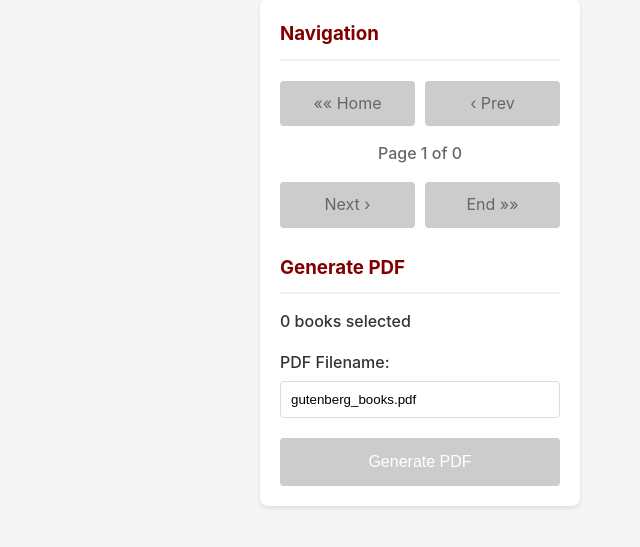
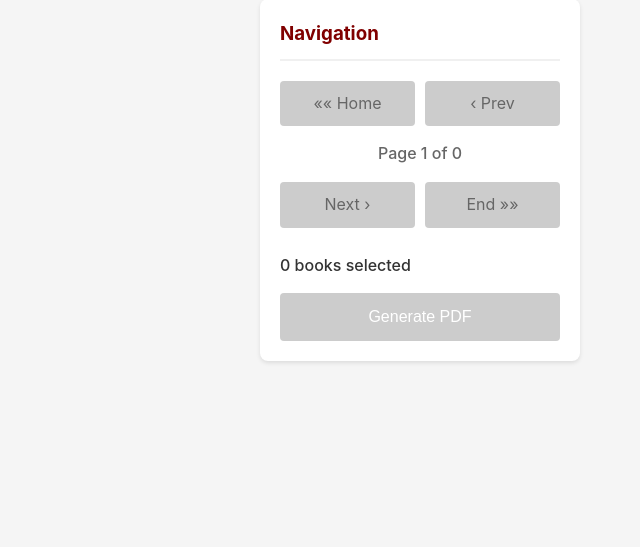
Before and after one commit to rhansoutlook/ghost-anthology, a Flask app: page / in a window 1280 px wide. Shown: the part 198-745 px from the top of the page, without its empty margins (640-1280 px from the left). Run offline with Flask 3, Linux system fonts and the light colour scheme.

Commit message:
MVP almost reached

```diff
--- a/src/scraper.py
+++ b/src/scraper.py
@@ -90,13 +90,24 @@ class GutenbergScraper:
     def _parse_book_entry(self, entry):
         """Parse individual book entry"""
         try:
-            # Get title link
+           # --- ADD THIS CORRECTED BLOCK ---
             title_link = entry.find('a', class_='link')
             if not title_link:
-                return None
+               return None
 
-            title = title_link.get_text(strip=True)
+            # The title is reliably inside a <span class="title">.
+            # We will target it directly.
+            title_span = title_link.find('span', class_='title')
+
+            if title_span:
+                title = title_span.get_text(strip=True)
+            else:
+                # This is a safety fallback. If a book has no title span,
+                # it will say "Title not found" instead of crashing the app.
+                title = "Title not found"
+
             book_url = urljoin(self.base_url, title_link['href'])
+            # --- END OF CORRECTED BLOCK ---
 
             # Extract Gutenberg ID
             id_match = re.search(r'/ebooks/(\d+)', book_url)
--- a/static/script.js
+++ b/static/script.js
@@ -1,30 +1,24 @@
 document.addEventListener('DOMContentLoaded', function() {
+    // --- Step 1: Get references to all HTML elements ("The Wiring") ---
     const checkboxes = document.querySelectorAll('.book-checkbox');
     const submitBtn = document.getElementById('submit-btn');
     const selectionCount = document.getElementById('selection-count');
-    const validationMessage = document.getElementById('validation-message'); // Our new message area
-    const filenameInput = document.getElementById('filename');
+    const validationMessage = document.getElementById('validation-message');
     const loadingDiv = document.getElementById('loading');
 
-    // Restore the full validation logic
-    function updateSelectionInfo() {
-        const selectedBoxes = document.querySelectorAll('.book-checkbox:checked');
-        selectionCount.textContent = `${selectedBoxes.length} book${selectedBoxes.length !== 1 ? 's' : ''} selected`;
-        validateSelection(selectedBoxes);
-    }
+    // --- Step 2: Define the functions that do the work ---
 
     // This function calls the server to validate the user's selection
     function validateSelection(selectedBoxes) {
         const selectedIds = Array.from(selectedBoxes).map(cb => cb.value);
 
-        // Clear previous messages and disable button before validating
-        validationMessage.textContent = '';
+        validationMessage.textContent = ''; // Clear previous messages
         if (selectedIds.length === 0) {
             submitBtn.disabled = true;
             return;
         }
 
-        // Call the server-side validation API
+        // Call the server API
         fetch('/api/validate_selection', {
             method: 'POST',
             headers: { 'Content-Type': 'application/json' },
@@ -33,14 +27,12 @@ document.addEventListener('DOMContentLoaded', function() {
         .then(response => response.json())
         .then(data => {
             if (data.valid) {
-                // If valid, enable the button and show useful info
                 submitBtn.disabled = false;
-                validationMessage.style.color = '#333'; // Use normal text color
+                validationMessage.style.color = '#333'; // Normal text color
                 validationMessage.textContent = `~${data.estimated_words.toLocaleString()} words`;
             } else {
-                // If invalid, disable the button and show the reason
                 submitBtn.disabled = true;
-                validationMessage.style.color = '#c00'; // Use red error color
+                validationMessage.style.color = '#c00'; // Red error color
                 validationMessage.textContent = data.reason;
             }
         })
@@ -51,24 +43,42 @@ document.addEventListener('DOMContentLoaded', function() {
         });
     }
 
-    // Add event listeners to checkboxes
+    // This is the main function that runs when a checkbox is clicked
+    function updateSelectionInfo() {
+        const selectedBoxes = document.querySelectorAll('.book-checkbox:checked');
+        selectionCount.textContent = `${selectedBoxes.length} book${selectedBoxes.length !== 1 ? 's' : ''} selected`;
+        validateSelection(selectedBoxes);
+    }
+
+    // --- Step 3: Attach the event listeners ---
+
+    // Listen for 'change' events on every checkbox
     checkboxes.forEach(checkbox => {
         checkbox.addEventListener('change', updateSelectionInfo);
     });
 
-    // Handle form submission
+    // Listen for 'click' events on the "Generate PDF" button
+    if (submitBtn) { // Check if the button exists before adding listener
         submitBtn.addEventListener('click', function() {
             const selectedBoxes = document.querySelectorAll('.book-checkbox:checked');
             const selectedIds = Array.from(selectedBoxes).map(cb => cb.value);
-        const filename = filenameInput.value.trim() || 'gutenberg_books.pdf';
 
-        if (selectedIds.length === 0) { return; } // Should be disabled anyway
+            if (selectedIds.length === 0) { return; }
 
-        const finalFilename = filename.endsWith('.pdf') ? filename : filename + '.pdf';
+            // Generate the timestamped filename
+            const now = new Date();
+            const year = now.getFullYear();
+            const month = String(now.getMonth() + 1).padStart(2, '0');
+            const day = String(now.getDate()).padStart(2, '0');
+            const hours = String(now.getHours()).padStart(2, '0');
+            const minutes = String(now.getMinutes()).padStart(2, '0');
+            const seconds = String(now.getSeconds()).padStart(2, '0');
+            const finalFilename = `gutenberg-${year}-${month}-${day}_${hours}${minutes}${seconds}.pdf`;
 
             loadingDiv.classList.remove('hidden');
             submitBtn.disabled = true;
 
+            // Fetch the PDF from the server
             fetch('/generate_pdf', {
                 method: 'POST',
                 headers: { 'Content-Type': 'application/json' },
@@ -79,12 +89,12 @@ document.addEventListener('DOMContentLoaded', function() {
             })
             .then(response => {
                 if (!response.ok) {
-                // Try to get a specific error message from the server
                     return response.json().then(err => { throw new Error(err.error || 'PDF generation failed') });
                 }
                 return response.blob();
             })
             .then(blob => {
+                // Trigger the browser download
                 const url = window.URL.createObjectURL(blob);
                 const a = document.createElement('a');
                 a.style.display = 'none';
@@ -102,18 +112,19 @@ document.addEventListener('DOMContentLoaded', function() {
                 console.error('Error:', error);
                 alert(`Error generating PDF: ${error.message}`);
                 loadingDiv.classList.add('hidden');
-            updateSelectionInfo(); // Re-validate to re-enable button if possible
+                updateSelectionInfo();
             });
         });
+    }
 
-    // Initialize on page load
-    updateSelectionInfo();
-
-    // This listener prevents clicks on any element with the 'disabled' class.
+    // Universal listener to prevent clicks on disabled pagination buttons
     document.addEventListener('click', function (event) {
         if (event.target.classList.contains('disabled')) {
             event.preventDefault();
             event.stopPropagation();
         }
     }, true);
+
+    // --- Step 4: Run once on page load to set the initial button state ---
+    updateSelectionInfo();
 });
--- a/templates/index.html
+++ b/templates/index.html
@@ -1,13 +1,11 @@
 <!DOCTYPE html>
 <html lang="en">
-
 <head>
     <meta charset="UTF-8">
     <meta name="viewport" content="width=device-width, initial-scale=1.0">
     <title>Project Gutenberg Book Scraper</title>
     <link rel="stylesheet" href="{{ url_for('static', filename='style.css', v='1.2') }}">
 </head>
-
 <body>
     <div class="container">
         <header>
@@ -44,28 +42,19 @@
                 <div class="sidebar-section">
                     <h3>Navigation</h3>
                     <div class="pagination">
-                        <a href="{{ url_for('index', page=1) }}"
-                            class="page-btn {% if not has_prev %}disabled{% endif %}"> «« Home </a>
-                        <a href="{{ url_for('index', page=current_page - 1) }}"
-                            class="page-btn {% if not has_prev %}disabled{% endif %}"> ‹ Prev </a>
+                        <a href="{{ url_for('index', page=1) }}" class="page-btn {% if not has_prev %}disabled{% endif %}"> «« Home </a>
+                        <a href="{{ url_for('index', page=current_page - 1) }}" class="page-btn {% if not has_prev %}disabled{% endif %}"> ‹ Prev </a>
                         <span class="page-info">Page {{ current_page }} of {{ total_pages }}</span>
-                        <a href="{{ url_for('index', page=current_page + 1) }}"
-                            class="page-btn {% if not has_next %}disabled{% endif %}"> Next › </a>
-                        <a href="{{ url_for('index', page=total_pages) }}"
-                            class="page-btn {% if not has_next %}disabled{% endif %}"> End »» </a>
+                        <a href="{{ url_for('index', page=current_page + 1) }}" class="page-btn {% if not has_next %}disabled{% endif %}"> Next › </a>
+                        <a href="{{ url_for('index', page=total_pages) }}" class="page-btn {% if not has_next %}disabled{% endif %}"> End »» </a>
                     </div>
                 </div>
 
                 <div class="sidebar-section">
-                    <h3>Generate PDF</h3>
                     <div class="selection-info">
                         <span id="selection-count">0 books selected</span>
                     </div>
                     <div id="validation-message" class="validation-message"></div>
-                    <div class="filename-input">
-                        <label for="filename">PDF Filename:</label>
-                        <input type="text" id="filename" value="gutenberg_books.pdf" placeholder="Enter filename">
-                    </div>
                     <button id="submit-btn" disabled>Generate PDF</button>
                     <div id="loading" class="loading hidden">
                         <p>Generating PDF...</p>
@@ -78,5 +67,4 @@
 
     <script src="{{ url_for('static', filename='script.js') }}"></script>
 </body>
-
 </html>
```
Lines whose indentation alone changed are shown as unchanged.
